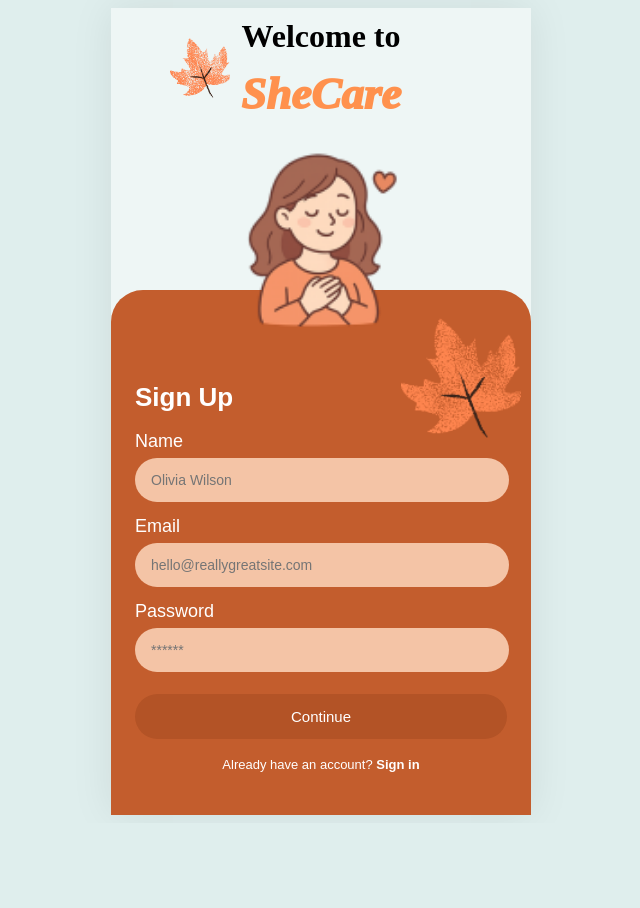
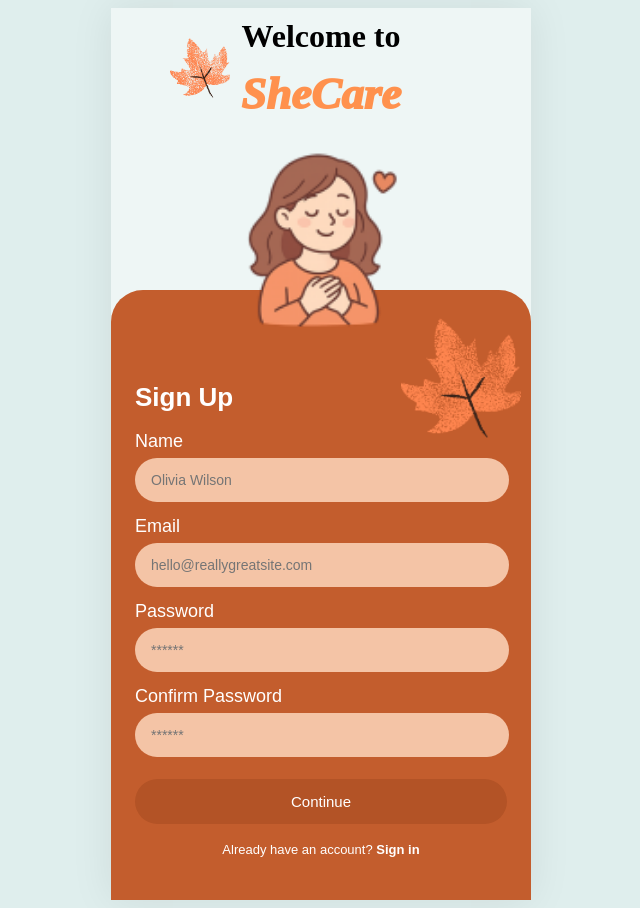
Before and after one commit to 007sweetY/she-care-ui, a React (Vite) app: page /signup in a window 1280 px wide. Shown: the whole page, without its empty margins (319-959 px from the left). Before the commit the page ends 823 px from the top, so only its background shows below. Built offline with nearby package versions, Linux system fonts and the light colour scheme; a web font is replaced by a local one.

Commit message:
add confirm password input field in signup page

```diff
--- a/src/pages/signup.jsx
+++ b/src/pages/signup.jsx
@@ -1,10 +1,14 @@
+import { useState } from "react";
 import { useNavigate } from "react-router-dom";
 import styles from "./signup.module.css";
 import girlImg from "../assets/girl.png";
 import leafImg from "../assets/leaf.png";
 
 const Signup = () => {
-  const navigate = useNavigate(); // ✅ hook placed correctly
+  const navigate = useNavigate(); // âœ… hook placed correctly
+  const [password, setPassword] = useState("");
+  const [confirmPassword, setConfirmPassword] = useState("");
+  const passwordsMismatch = confirmPassword && password !== confirmPassword;
 
   return (
     <div className={styles.container}>
@@ -38,7 +42,23 @@ const Signup = () => {
         <input type="email" placeholder="hello@reallygreatsite.com" />
 
         <label>Password</label>
-        <input type="password" placeholder="******" />
+        <input
+          type="password"
+          placeholder="******"
+          value={password}
+          onChange={(event) => setPassword(event.target.value)}
+        />
+
+        <label>Confirm Password</label>
+        <input
+          type="password"
+          placeholder="******"
+          value={confirmPassword}
+          onChange={(event) => setConfirmPassword(event.target.value)}
+        />
+        {passwordsMismatch && (
+          <p className={styles.error}>Passwords do not match.</p>
+        )}
 
         <button>Continue</button>
 
--- a/src/pages/signup.module.css
+++ b/src/pages/signup.module.css
@@ -117,6 +117,14 @@ input {
   display: block;
 }
 
+.error {
+  font-size: 12px;
+  margin-top: 6px;
+  margin-bottom: 0;
+  text-align: center;
+  color: #ffe9d7;
+}
+
 
 /* Button */
 button {
```
